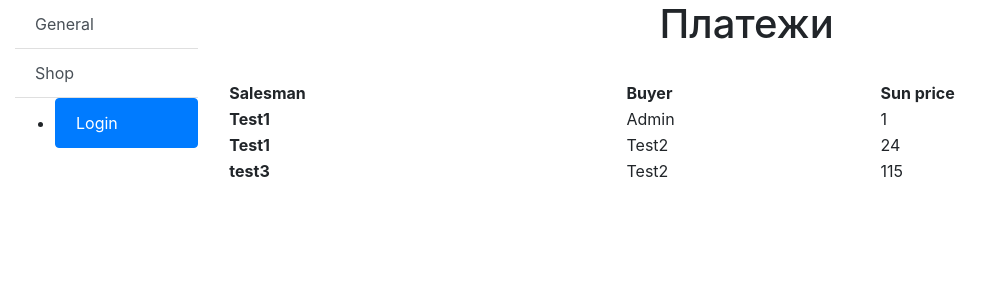
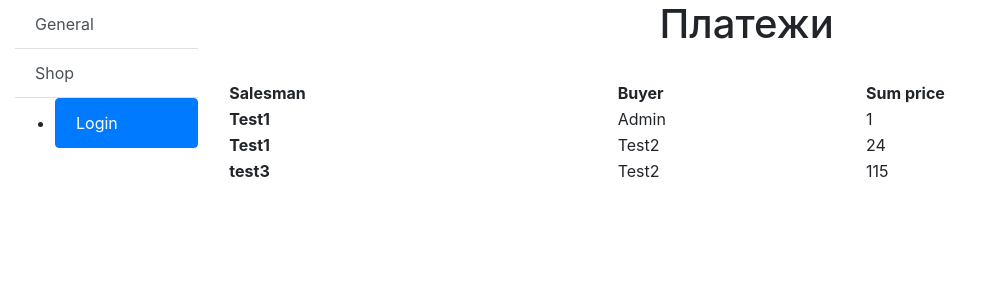
Before and after one commit to Xei201/flower_exchange, a Django app: page /order_list/ in a window 1280 px wide. Shown: the top 300 px of the page, without its empty margins (0-1002 px from the left). Run offline with Django 4.2, Linux system fonts and the light colour scheme; data comes from the database, SQL or seed files in the repository; parts of the project's set-up code (start-up, migrations or seed data) failed here and were passed over; some libraries are stand-ins or nearby versions.

Commit message:
correct HTML

```diff
--- a/flower/flower/urls.py
+++ b/flower/flower/urls.py
@@ -1,7 +1,5 @@
 from django.contrib import admin
 from django.urls import path, include
-
-# только на период разработки
 from django.conf import settings
 from django.conf.urls.static import static
 
@@ -11,8 +9,6 @@
     path("accounts/", include("django.contrib.auth.urls")),
 ]
 
-
-# только на период разработки
 urlpatterns += static(settings.STATIC_URL, document_root=settings.STATIC_ROOT)
 
 if settings.DEBUG:
--- a/flower/templates/list_all_order.html
+++ b/flower/templates/list_all_order.html
@@ -10,7 +10,7 @@
     <tr>
       <th scope="col">Salesman</th>
       <th scope="col">Buyer</th>
-      <th scope="col">Sun price</th>
+      <th scope="col">Sum price</th>
     </tr>
   </thead>
 
```
